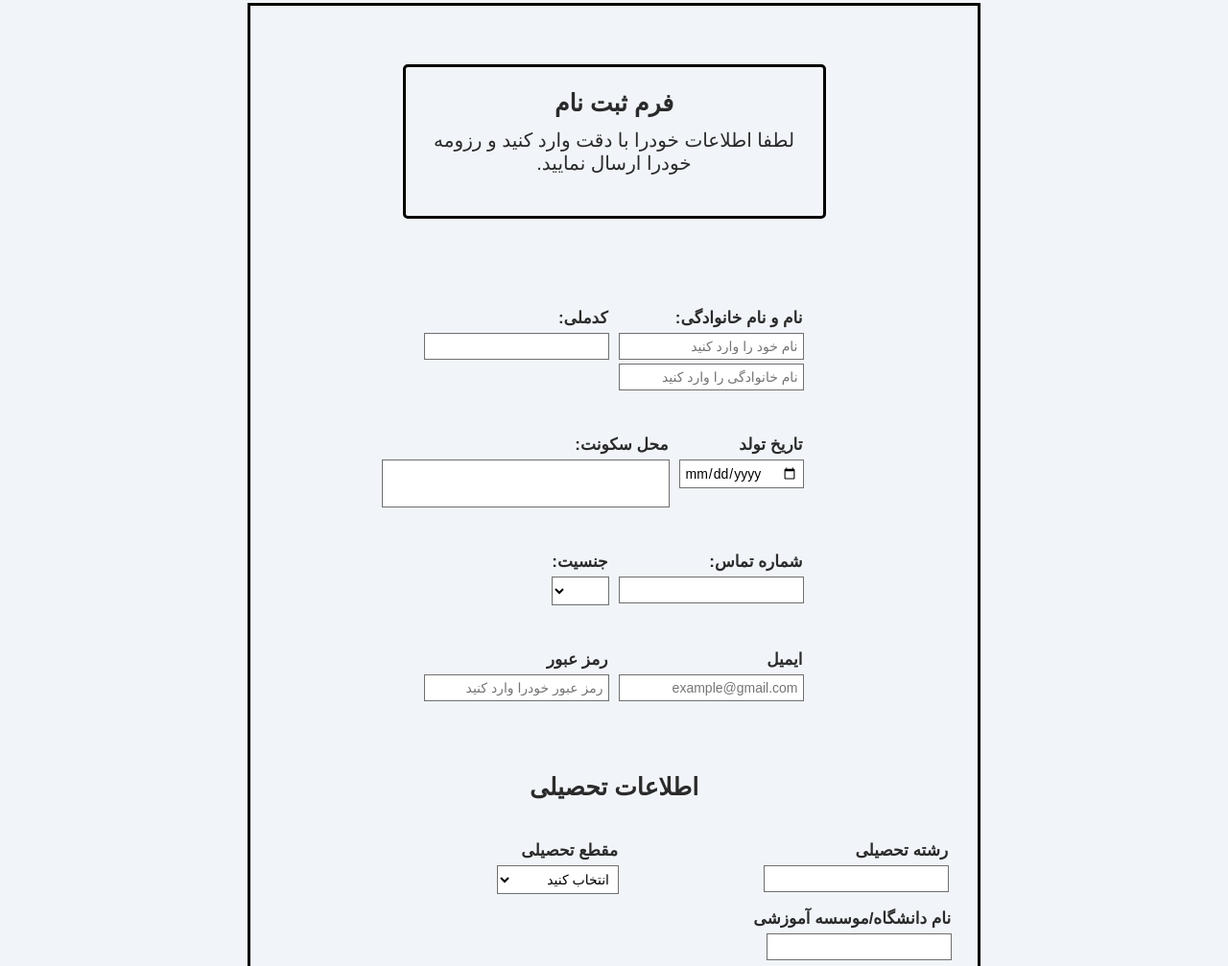
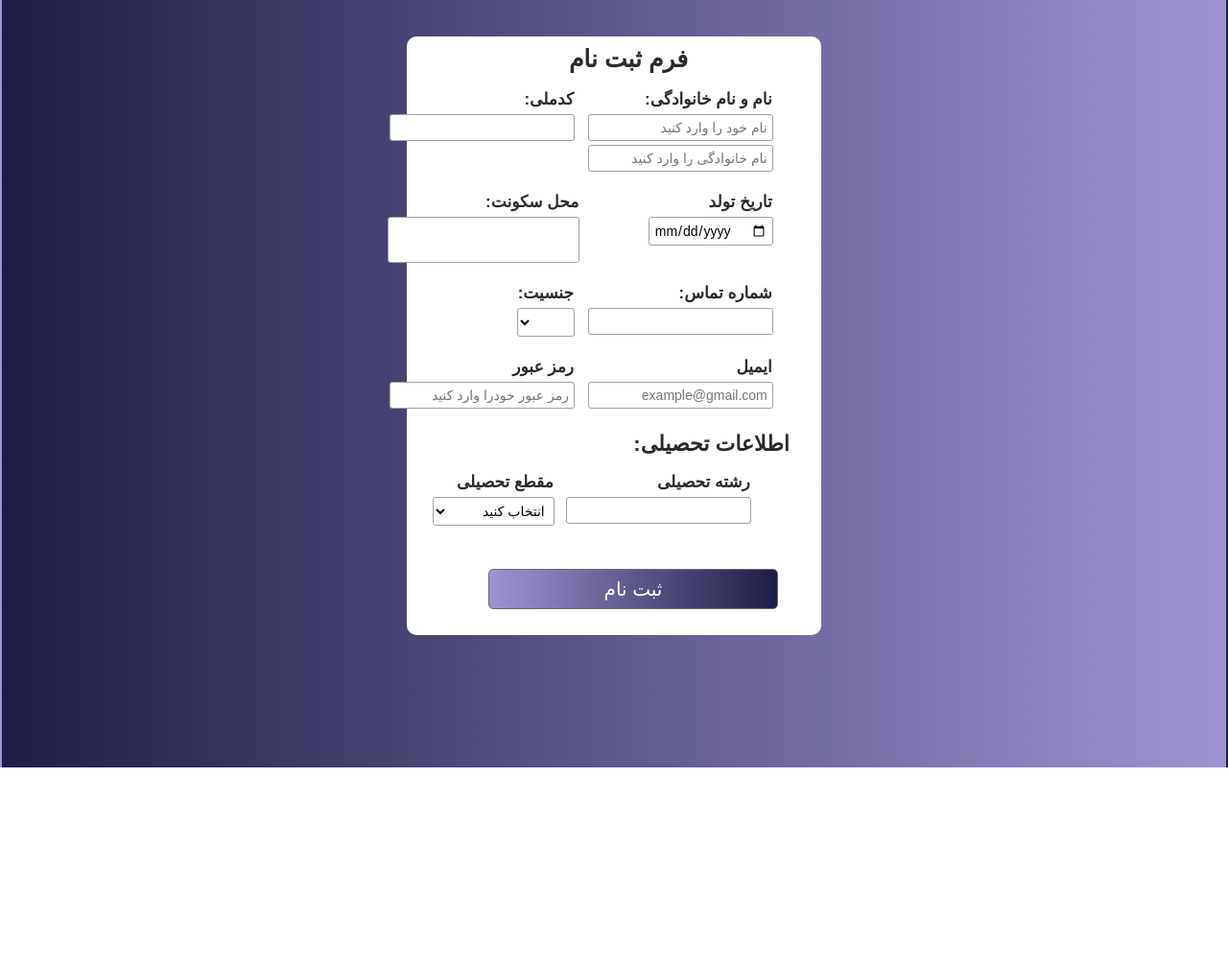
Before and after one commit to moB20a/hira-project, a plain HTML site: page styles/banafsh/form.html in a window 1280 px wide. Shown: the top 1007 px of the page at 96% size. After the commit the page ends 800 px from the top, so only its background shows below. Drawn offline with Linux system fonts and the light colour scheme.

Commit message:
changes form

```diff
--- a/styles/banafsh/form.html
+++ b/styles/banafsh/form.html
@@ -8,10 +8,8 @@
   <body>
     <div class="containerr">
       <div class="form-box">
+        <!-- <div class="form"> -->
         <h1>فرم ثبت نام</h1>
-        <p>لطفا اطلاعات خودرا با دقت وارد کنید و رزومه خودرا ارسال نمایید.</p>
-     </div>
-
         <form>
           <div class="section">
             <div class="row">
@@ -21,26 +19,25 @@
                 <input type="text" placeholder="نام خانوادگی را وارد کنید" />
               </div>
               <div class="input-box">
-            <label>  کدملی:</label>
+                <label> کدملی:</label>
                 <input type="number" placeholder="" />
               </div>
             </div>
             <div class="row">
               <div class="input-box">
                 <label>تاریخ تولد</label>
-        <input type="date">
+                <input type="date" />
               </div>
               <div class="input-box">
-
                 <label> محل سکونت:</label>
-        <input type="text" class="address">
+                <input type="text" class="address" />
               </div>
             </div>
 
             <div class="row">
               <div class="input-box">
                 <label for="number">شماره تماس:</label>
-        <input type="number" placeholder="">
+                <input type="number" placeholder="" />
               </div>
               <div class="input-box">
                 <label>جنسیت:</label>
@@ -63,17 +60,17 @@
               </div>
             </div>
             <!-- </div>
-</div> -->
-     </div>
-</div>
+           </div>   -->
           </div>
           <div class="section">
-    <h2>اطلاعات تحصیلی</h2>
+            <div class="ed">
+              <h3>اطلاعات تحصیلی:</h3>
               <div class="row">
                 <div class="input-box">
                   <label>رشته تحصیلی</label>
-            <input type="text">
+                  <input type="text" />
                 </div>
+
                 <div class="input-box">
                   <label>مقطع تحصیلی</label>
                   <select>
@@ -84,136 +81,151 @@
                     <option>کارشناسی ارشد</option>
                   </select>
                 </div>
+
+                <!-- <div class="input-box">
+                  <label>نام دانشگاه/موسسه آموزشی</label>
+                  <input type="text" />
+                </div> -->
               </div>
-<div class="input-box">
-    <label>نام دانشگاه/موسسه آموزشی</label>
-    <input type="text">
-</div>
-</div>
-       <div class="section">
-        <h2>مهارت ها</h2>
-        <div class="input-box">
-            <label>مهارت ها و نرم افزارهایی که با آن آشنایی دارید</label>
-            <textarea placeholder="...html,css,c sharp"></textarea>
-        </div>
-       </div>
-       <div class="section">
-        <h2>ارسال رزومه</h2>
-        <div class="uoload-box">
-            <p class="upload-title"></p>
-            <label for="resum" class="upload-button"> </label>
-            <input type="file" id="resum" accept=".pdf,.doc,.docx">
-            <!-- <p class="file-info">فرمت های مجاز:pdf,doc,docx </p> -->
-        </div>
-       </div>
-       <div class="section">
-<h2>توضیحات تکمیلی</h2>
-<div class="input-box">
-    <textarea> اگر توضیحی هست اینجا بنویسید</textarea>
             </div>
           </div>
           <div class="submit">
-        <button type="submit">ارسال درخواست</button>
+            <button type="submit">ثبت نام</button>
+          </div>
         </form>
       </div>
     </div>
+    <!-- </div> -->
   </body>
 </html>
 <style>
-*{
+  * {
     box-sizing: border-box;
     margin: 2px;
     padding: 1px;
   }
-body{
+  body {
+    /* width: 60%; */
+    direction: rtl;
+    /* height: 700px;
+      margin: 50px auto; */
+    /* border: 3px solid black; */
+    /* box-sizing: border-box; */
 
-
-    width: 60%;
-    height: 1560px;
-    margin: auto;
-    border: 3px solid black;
-    box-sizing: border-box;
-    font-family: vazir,Arial, Helvetica, sans-serif;
-    background-color: #f1f5f9;
+    font-family: vazir, Arial, Helvetica, sans-serif;
+    /* background: #eeaeca;
+      background: radial-gradient(
+        circle,
+        rgba(238, 174, 202, 1) 0%,
+        rgba(136, 153, 227, 1) 100% */
+    /* background: linear-gradient(rgb(251, 251, 94), rgb(255, 168, 7)); */
+    /* background: #f2b1c6;
+    background: linear-gradient(
+      90deg,
+      rgba(242, 177, 198, 1) 0%,
+      rgba(158, 148, 212, 1) 100%
+    ); */
+    background: #1d1d45;
+    background: linear-gradient(
+      90deg,
+      rgba(29, 29, 69, 1) 0%,
+      rgba(158, 148, 212, 1) 100%
+    );
     color: #2a2a2a;
     padding: 10px;
   }
-.containerr{
-    width: 60%;
-    min-height: 700px;
-    max-width: 900px;
-    margin:20px  auto;
+
+  .containerr {
+    display: flex;
+    width: 35%;
+    height: 630px;
+    /* min-height: 100px;
+      max-width: 900px; */
+    margin: 20px auto;
   }
+  .form-box {
+    background-color: white;
+    /* background: #e1dff2;
+    background: linear-gradient(
+      90deg,
+      rgba(225, 223, 242, 1) 0%,
+      rgba(113, 113, 171, 1) 100%
+    ); */
+    border-radius: 10px;
+  }
+
   h1,
-h2{
+  h2 {
     text-align: center;
     font-size: 25px;
+    position: relative;
+    top: 5px;
+    right: -15px;
   }
-.form-box{
-     width: 100%;
+  h3 {
+    display: flex;
+    align-items: right;
+    font-weight: bold;
+    font-size: 22px;
+  }
 
-    border: 3px solid black;
-     margin: 30px auto;
-    padding: 20px;
-    box-sizing: border-box;
-    border-radius: 5px; */
-}
-.form-box p{
-    text-align: center;
-    font-size: 20px;
-    margin-top: 10px;
-    margin-bottom: 22px;
-}
-.section{
-    border-bottom: 2px solid black;
-    padding: 20px;
-    box-sizing: border-box;
-
-
-}
-.section:last-child{
+  .section:last-child {
     border-bottom: none;
   }
-.section h2{
+  .section h2 {
     text-align: center;
 
     margin-bottom: 10px;
   }
-.row{
+  .row {
     display: grid;
-    grid-template-columns: 1fr 1fr ;
-    gap: 0;
+    grid-template-columns: 1fr 1fr;
+    gap: 2px;
     margin-bottom: 0;
-    margin-top: 30px;
+    margin-top: 5px;
   }
-.input-box{
+  .input-box {
     position: relative;
-    left: 10px;
+    left: -35px;
   }
-.input-box label{
-    font-size:17px;
+  .ed {
+    margin-top: 10px;
+    position: relative;
+    /* top: -100px; */
+    left: -20px;
+  }
+
+  .input-box label {
+    font-size: 17px;
     font-weight: bold;
     display: flex;
     margin-top: 5px;
   }
-input,select,textarea{
+  input,
+  select,
+  textarea {
     padding: 5px;
-border: 1px solid #6e6f6f;
+    border: 1px solid #9da4a4;
+    border-radius: 3px;
     outline: none;
     background: white;
     font-size: 14px;
-font-family: vazir,Arial, Helvetica, sans-serif;
+    font-family: vazir, Arial, Helvetica, sans-serif;
   }
+
   input:focus,
   select:focus,
-textarea:focus{
-    border-color: #000000;
+  textarea:focus {
+    cursor: pointer;
+    transition: all 0.3s ease;
+    border-color: #392b64;
+    background-color: rgb(229, 238, 242);
   }
-.textarea{
+  .textarea {
     padding: 12px;
     font-size: 14px;
-    font-family: vazir,Arial, Helvetica, sans-serif;
-    border: 1px solid #6e6f6f ;
+    font-family: vazir, Arial, Helvetica, sans-serif;
+    border: 1px solid #6e6f6f;
     outline: none;
     display: block;
     width: 30%;
@@ -224,7 +236,7 @@ textarea:focus{
     right: 310px;
     top: -35px;
   }
-.upload-box{
+  .upload-box {
     border: 2px dashed #cbd5e1;
     padding: 30px;
     text-align: center;
@@ -236,63 +248,69 @@ textarea:focus{
       padding: 12px 25px;
       cursor: pointer;
   } */
-.upload-button:hover{
+  .upload-button:hover {
     background-color: #51535b;
   }
-.upload-box input[type="file"]{
+  .upload-box input[type="file"] {
     display: none;
   }
-.submit{
-    text-align: left;
+  .submit {
+    text-align: center;
     position: relative;
     right: -20px;
-    top: 5px;
-    border-radius: 5px;
-    /* font-size: 40px;
-    cursor: pointer; */
-    /* margin-top: 20px;
-    border: 1px solid rgb(14, 14, 14);
-    cursor: pointer;
-    font-size: 22px; */
-
-}
-.submit button{
-    font-size: 20px;
-    cursor: pointer;
-      transition: transform 0.1s;
-}
-.submit:hover{
-    color: #51535b;
-}
-.address{
-    width: 300px;
-    height: 50px;
-
+    top: 30px;
   }
 
+  .submit button {
+    font-size: 20px;
+    border-radius: 5px;
+    padding: 8px 120px;
+    border: 1px solid rgb(116, 106, 106);
+    /* background-color: rgb(171, 74, 140); */
+    background: #9e94d4;
+    background: linear-gradient(
+      90deg,
+      rgba(158, 148, 212, 1) 0%,
+      rgba(29, 29, 69, 1) 100%
+    );
 
+    color: white;
+    transition: all 0.3s ease-in-out;
+  }
+  .submit button:hover {
+    cursor: pointer;
+    background-color: skyblue;
+    color: black;
+  }
+  .submit button:active {
+    transform: scale(0.98);
+  }
+  .address {
+    width: 200px;
+    height: 48px;
+  }
 
-@media only screen and (max-width: 600px){
-body{
+  @media only screen and (max-width: 600px) {
+    body {
       padding: 15px 10px;
     }
-.row{
+    .row {
       grid-template-columns: 1fr;
       gap: 0;
     }
-.section{
+    .section {
       padding: 18px;
     }
-.form-box{
+    .form-box {
       padding: 25px 15px;
     }
-.form-box h1{
+    .form-box h1 {
       font-size: 21px;
     }
-.gender{
+    .gender {
       flex-direction: column;
     }
-.gender-option{
+    .gender-option {
       width: 10%;
     }
   }
```
Lines whose indentation alone changed are shown as unchanged.
